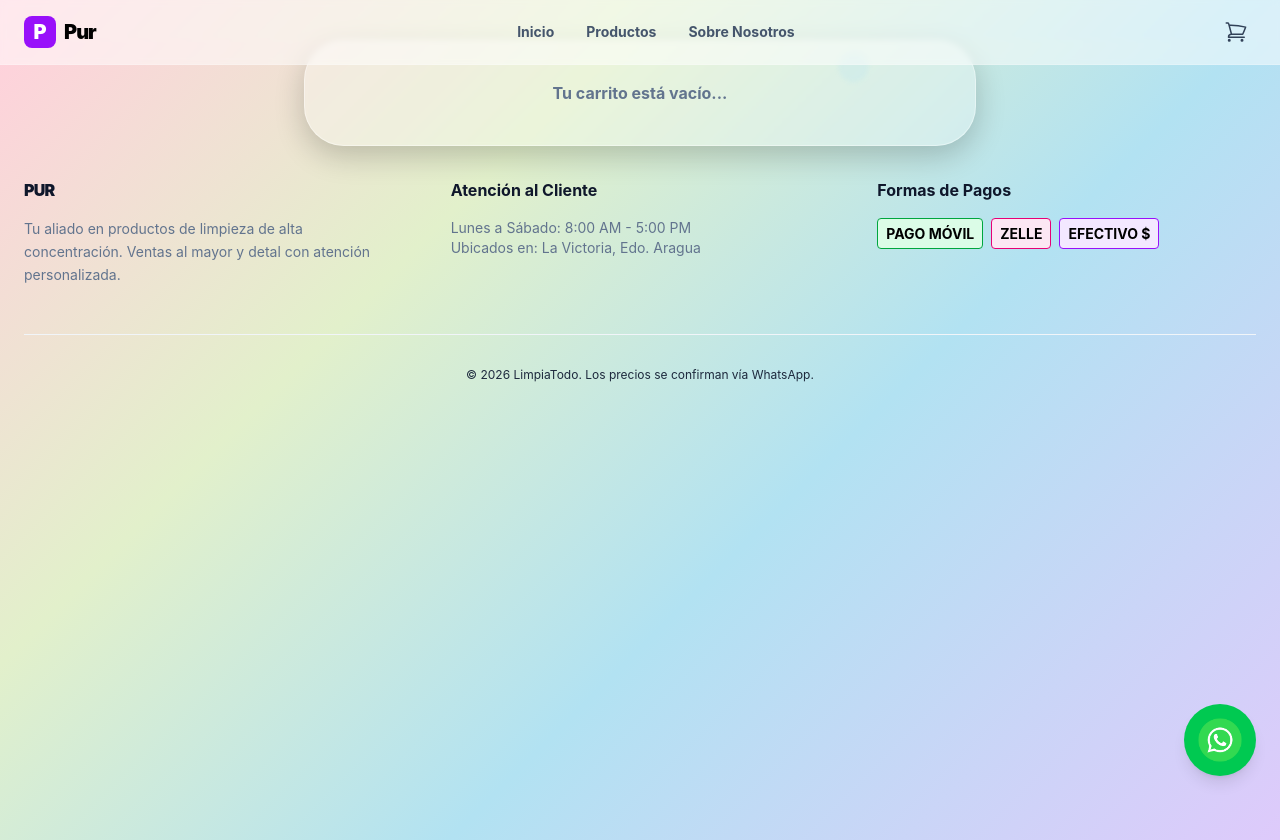
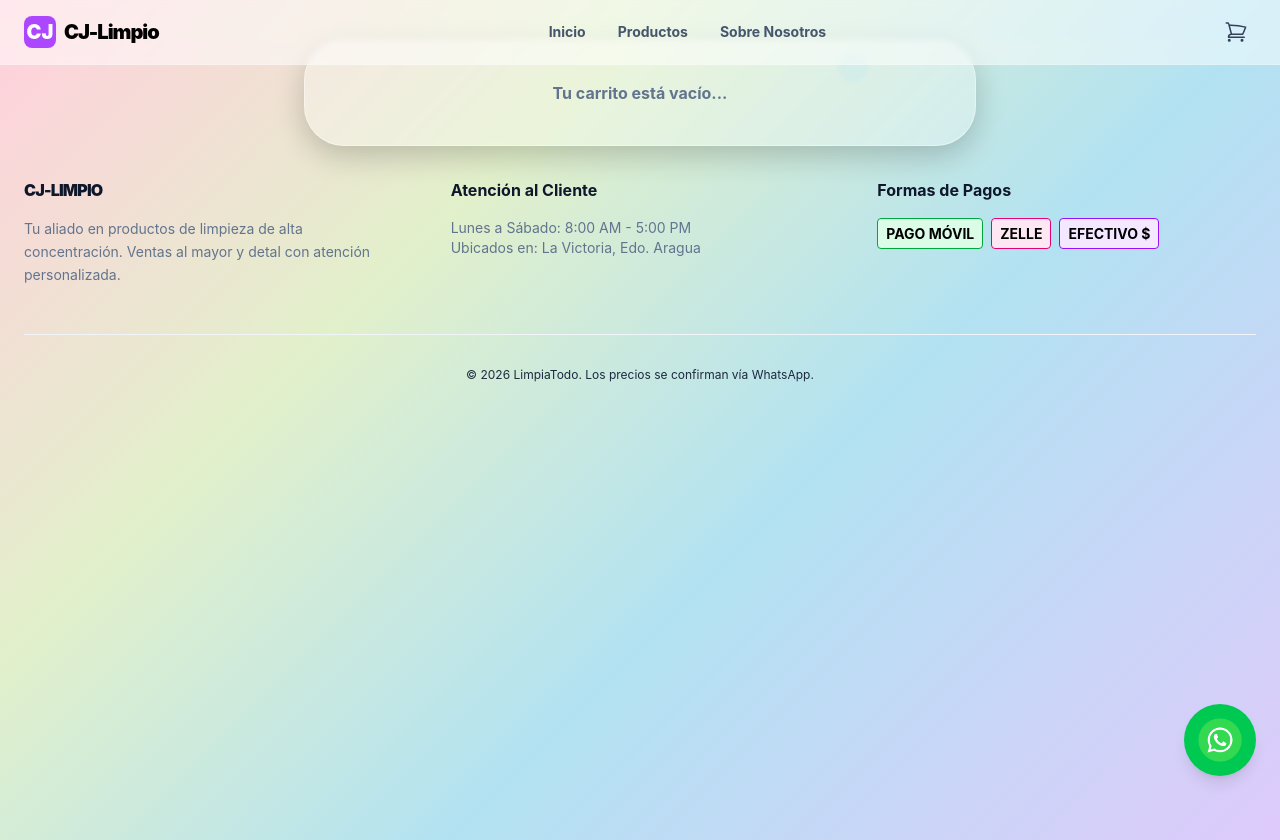
Before and after one commit to KleibertM/ori-clean, a React (Vite) app: page /carrito in a window 1280 px wide. Built offline with nearby package versions, Linux system fonts and the light colour scheme.

Commit message:
Cambio de Nombre, todavia en espera

```diff
--- a/src/components/Cart.jsx
+++ b/src/components/Cart.jsx
@@ -6,7 +6,7 @@ export default function Cart({ items, updateQuantity, removeItem }) {
   const totalItems = items.reduce((acc, item) => acc + item.cantidad, 0);
 
   const enviarWhatsApp = () => {
-    const telefono = "584120000000"; // <-- PON AQUÍ EL NÚMERO DE TU TÍA
+    const telefono = "584149442141"; // <-- PON AQUÍ EL NÚMERO DE TU TÍA
 
     let mensaje = "¡Hola! 👋 Quisiera realizar el siguiente pedido en *Ori-Clean*:\n\n";
 
--- a/src/components/Footer.jsx
+++ b/src/components/Footer.jsx
@@ -4,7 +4,7 @@ export default function Footer() {
       <div className="max-w-7xl mx-auto">
         <div className="grid grid-cols-1 md:grid-cols-3 gap-12 mb-12">
           <div>
-            <h4 className="font-black text-slate-900 mb-4 uppercase tracking-tighter">Pur</h4>
+            <h4 className="font-black text-slate-900 mb-4 uppercase tracking-tighter">CJ-Limpio</h4>
             <p className="text-slate-500 text-sm leading-relaxed">
               Tu aliado en productos de limpieza de alta concentración.
               Ventas al mayor y detal con atención personalizada.
--- a/src/components/Navbar.jsx
+++ b/src/components/Navbar.jsx
@@ -5,14 +5,15 @@ export default function Navbar({ cartCount }) {
     const navigate = useNavigate();
     return (
         <nav className="fixed top-0 left-0 w-full glass-navbar z-50">
-            <div className="max-w-7xl mx-auto px-6 h-16 flex items-center justify-between" onClick={() => navigate(`/`)}>
+            <div className="max-w-7xl mx-auto px-6 h-16 flex items-center justify-between" >
                 {/* Logo */}
-                <div className="flex items-center gap-2 cursor-pointer">
-                    <div className="w-8 h-8 bg-purple-600 rounded-lg flex items-center justify-center">
-                        <span className="text-white font-black text-xl">P</span>
+                <div className="flex items-center gap-2 cursor-pointer"
+                onClick={() => navigate(`/`)}>
+                    <div className="w-8 h-8 bg-purple-500 rounded-lg flex items-center justify-center">
+                        <span className="text-white font-black text-xl">CJ</span>
                     </div>
                     <span className="font-black text-black tracking-tighter text-xl">
-                        Pur
+                        CJ-Limpio
                     </span>
                 </div>
 
```
